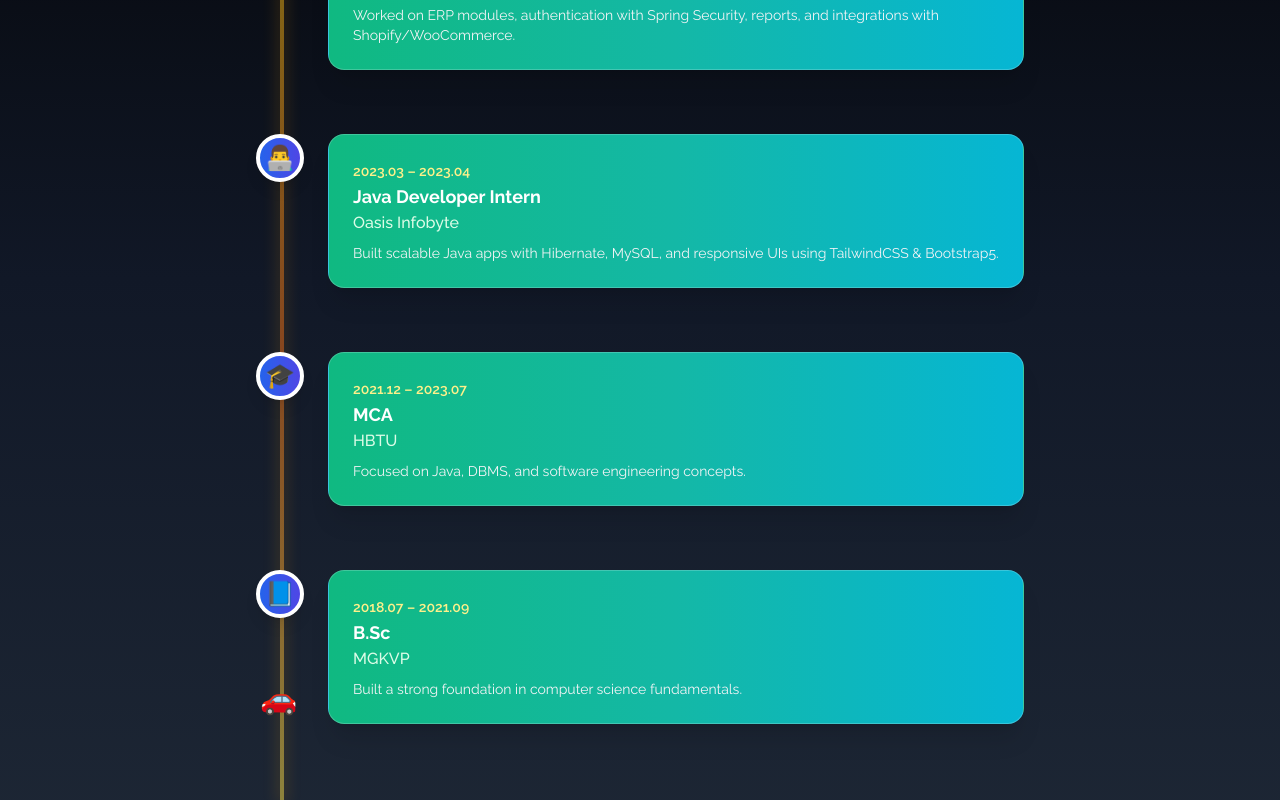
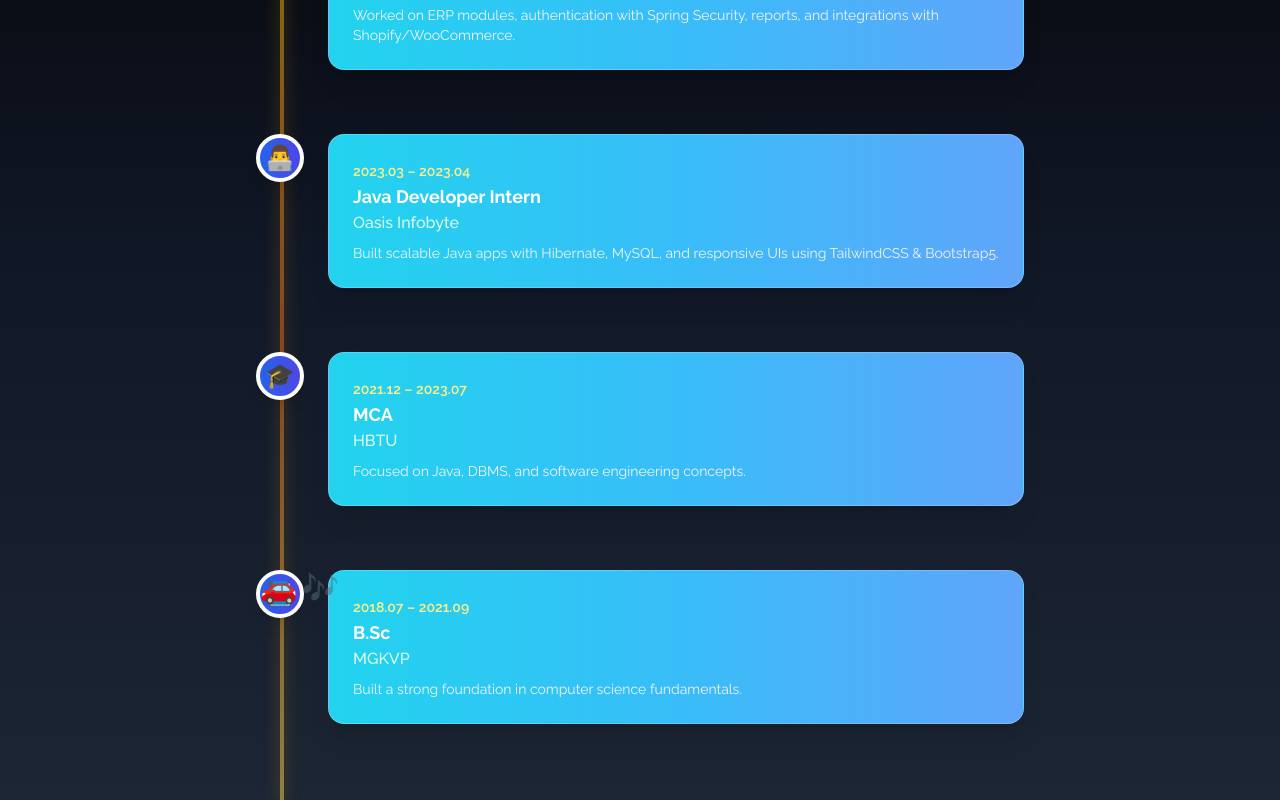
Before and after one commit to SHOBHITGITS/my-portfolio, a React (Create React App) app: page / in a window 1280 px wide. Shown: the part 1800-2600 px from the top of the page. Built offline with nearby package versions, Linux system fonts and the light colour scheme.

Commit message:
NavBar neon effect, CareerJourney.jsx design changes.

```diff
--- /dev/null
+++ b/src/NavBar.css
@@ -0,0 +1,12 @@
+@keyframes flickerGlow {
+    0%, 100% {
+        text-shadow: none;
+    }
+    50% {
+        text-shadow: 0 0 5px #00fff0, 0 0 10px #00fff0, 0 0 20px #00fff0, 0 0 40px #00fff0;
+    }
+}
+
+.glow {
+    animation: flickerGlow 1.5s infinite;
+}
--- a/src/components/CareerJourney.jsx
+++ b/src/components/CareerJourney.jsx
@@ -1,6 +1,6 @@
 import React, { useEffect, useRef, useState } from "react";
-import { motion, useInView } from "framer-motion";
-import beepSound from "../assets/beep.mp3"; // 👈 put your beep file in /src/assets
+import { motion, useInView, useAnimation } from "framer-motion";
+import beepSound from "../assets/beep.wav";
 
 const CareerJourney = () => {
     const journey = [
@@ -31,64 +31,82 @@ const CareerJourney = () => {
             year: "2018.07 – 2021.09",
             title: "B.Sc",
             company: "MGKVP",
-            description:
-                "Built a strong foundation in computer science fundamentals.",
+            description: "Built a strong foundation in computer science fundamentals.",
             icon: "📘",
         },
     ];
 
-    const duration = 8; // seconds for car to travel full height
     const audioRef = useRef(new Audio(beepSound));
+    const containerRef = useRef(null);
+    const sectionRef = useRef(null);
+    const controls = useAnimation();
+    const isInView = useInView(sectionRef, { once: false, amount: 0.3 });
 
-    // container height detection
-    const containerRef = useRef(null);
-    const [height, setHeight] = useState(0);
+    const [positions, setPositions] = useState([]);
 
+    // Calculate stop positions on mount and resize
     useEffect(() => {
-        if (containerRef.current) {
-            setHeight(containerRef.current.scrollHeight);
-        }
+        const calculatePositions = () => {
+            if (!containerRef.current) return;
+            const stops = Array.from(
+                containerRef.current.querySelectorAll(".journey-card")
+            ).map((el) => el.offsetTop);
+            setPositions(stops);
+        };
+
+        calculatePositions();
+        window.addEventListener("resize", calculatePositions);
+        return () => window.removeEventListener("resize", calculatePositions);
     }, [journey.length]);
 
-    // play beep only when section visible
-    const sectionRef = useRef(null);
-    const isInView = useInView(sectionRef, { once: false, amount: 0.3 });
+    // Animate car to stops
+    useEffect(() => {
+        if (!positions.length) return;
 
-    // play beep only when section visible
-    useEffect(() => {
-        let interval;
+        let index = 0;
+        let isActive = true;
+
+        const animateStep = async () => {
+            while (isActive && isInView) {
+                const y = positions[index];
+                await controls.start({
+                    y,
+                    transition: { duration: 1, ease: "easeInOut" },
+                });
+
+                // beep at stop
                 if (isInView) {
-            interval = setInterval(() => {
-                // beep only when car is at the start (top card)
                     audioRef.current.currentTime = 0;
                     audioRef.current.play();
-            }, duration * 1000); // beep once per full cycle
-        } else {
-            clearInterval(interval);
                 }
-        return () => clearInterval(interval);
-    }, [isInView, duration]);
+
+                index = (index + 1) % positions.length;
+
+                // pause 1s at each stop
+                await new Promise((res) => setTimeout(res, 1000));
+            }
+        };
+
+        animateStep();
+
+        return () => {
+            isActive = false;
+        };
+    }, [isInView, positions, controls]);
 
     return (
         <section
             id="careerjourney"
             ref={sectionRef}
-            className="pt-32 pb-20 md:pt-40 md:pb-32 px-6
-   bg-gradient-to-b from-black via-gray-900 to-gray-800"
+            className="pt-32 pb-20 md:pt-40 md:pb-32 px-6 bg-gradient-to-b from-black via-gray-900 to-gray-800"
         >
-            {/* Wrapper for consistent alignment */}
             <div className="max-w-3xl mx-auto">
-
-                {/* Title */}
                 <div className="pb-8">
                     <p className="text-4xl font-bold inline border-b-4 border-gray-500 text-white">
                         Career Journey
                     </p>
-                    {/* optional subtext */}
-                    {/* <p className="py-6 text-gray-300">My professional and academic milestones...</p> */}
                 </div>
 
-                {/* Timeline Container */}
                 <div ref={containerRef} className="relative pb-10 md:pb-20">
                     {/* Road */}
                     <div
@@ -97,19 +115,12 @@ const CareerJourney = () => {
               rounded-full shadow-[0_0_15px_rgba(255,165,0,0.8)] animate-pulse"
                     ></div>
 
-                    {/* 🚗 Car */}
+                    {/* Car */}
                     <motion.div
-                        className="absolute left-1 text-xl md:text-3xl"
-                        initial={{ y: 0 }}
-                        animate={{ y: height }}
-                        transition={{
-                            duration,
-                            repeat: Infinity,
-                            ease: "linear",
-                            repeatType: "loop",
-                        }}
+                        className="absolute left-0 md:left-1 text-xl md:text-3xl flex items-center gap-1 z-30"
+                        animate={controls}
                     >
-                        🚗
+                        🚗 <span className="text-yellow-300 animate-pulse">🎶</span>
                     </motion.div>
 
                     {/* Journey Cards */}
@@ -117,34 +128,41 @@ const CareerJourney = () => {
                         {journey.map((step, index) => (
                             <motion.div
                                 key={index}
-                                className="relative flex items-start gap-6"
+                                className="relative flex items-start gap-6 journey-card"
                                 initial={{ opacity: 0, x: -60 }}
                                 whileInView={{ opacity: 1, x: 0 }}
                                 transition={{ duration: 0.6, delay: index * 0.2 }}
                                 viewport={{ once: true }}
                             >
-                                {/* Icon Bubble */}
                                 <div className="relative z-10 flex items-center justify-center w-12 h-12 rounded-full bg-gradient-to-r from-blue-600 to-indigo-600 text-white text-2xl shadow-lg border-4 border-white">
                                     {step.icon}
                                 </div>
 
-                                {/* Card with Premium Hover */}
+                                {/* Card with mobile-friendly hover/tap */}
                                 <motion.div
-                                    className="p-6 rounded-2xl bg-gradient-to-r from-emerald-500 via-teal-500 to-cyan-500
+                                    className="p-6 rounded-2xl
+                  bg-gradient-to-r from-cyan-400 via-sky-400 to-blue-400
                   text-white shadow-xl border border-white/20 flex-1 relative overflow-hidden
                   transition-all duration-300"
                                     whileHover={{
                                         scale: 1.08,
-                                        boxShadow: "0px 0px 30px rgba(0, 255, 200, 0.7)",
+                                        boxShadow: "0px 0px 30px rgba(255,165,0,0.7)",
+                                    }}
+                                    whileTap={{
+                                        scale: 1.05,
+                                        boxShadow: "0px 0px 25px rgba(255,165,0,0.5)",
                                     }}
                                 >
-                                    {/* Glow overlay */}
                                     <div className="absolute inset-0 bg-white/10 backdrop-blur-sm rounded-2xl transition-opacity duration-300 opacity-0 hover:opacity-20"></div>
 
                                     <div className="relative z-10">
-                                        <span className="text-sm font-semibold text-yellow-200">{step.year}</span>
+                    <span className="text-sm font-semibold text-yellow-200">
+                      {step.year}
+                    </span>
                                         <h3 className="text-lg font-bold">{step.title}</h3>
-                                        <h4 className="text-md font-medium text-green-100">{step.company}</h4>
+                                        <h4 className="text-md font-medium text-green-100">
+                                            {step.company}
+                                        </h4>
                                         <p className="mt-2 text-gray-100 text-sm">{step.description}</p>
                                     </div>
                                 </motion.div>
--- a/src/components/NavBar.jsx
+++ b/src/components/NavBar.jsx
@@ -1,6 +1,7 @@
 import React, { useState } from 'react'
 import { FaBars, FaTimes } from 'react-icons/fa'
 import { Link } from 'react-scroll'
+import '../NavBar.css' // we will put custom glow animation here
 
 const NavBar = () => {
     const [nav, setNav] = useState(false);
@@ -18,7 +19,7 @@ const NavBar = () => {
     return (
         <div className="flex justify-between items-center w-full h-20 text-white bg-black fixed px-4 z-50">
             <div>
-          <h1 className="text-3xl font-signature ml-2 mt-6 cursor-pointer">
+                <h1 className="text-3xl font-signature ml-2 mt-6 cursor-pointer glow">
                     Shobhit Srivastava
                 </h1>
             </div>
```
Also changed, not shown: 1 other file (tests, documents, lock files or other folders). Lines whose indentation alone changed are shown as unchanged.
